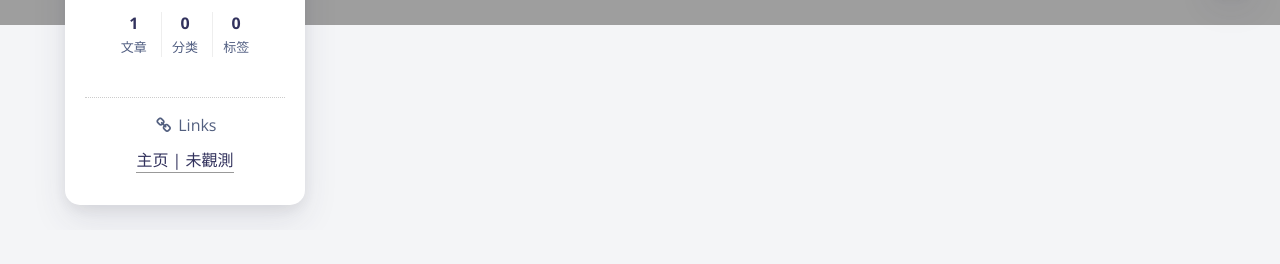
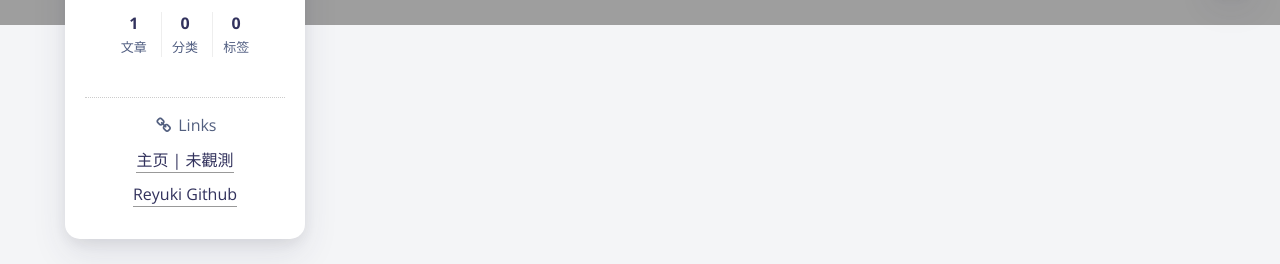
Before and after one commit to Nathorhana/Reyuki, a plain HTML site: page index.html in a window 1280 px wide. Shown: the part 775-1039 px from the top of the page. Before the commit the page ends 1005 px from the top, so only its background shows below. Drawn offline with nearby package versions, Linux system fonts and the light colour scheme; some packages are replaced by stand-ins of ours; a script that the page names is missing.

Commit message:
Site updated: 2023-07-07 03:50:36

```diff
--- a/index.html
+++ b/index.html
@@ -504,6 +504,10 @@
 													<a href='https://xuanyo.net' rel='noopener' target='_blank'>主页 | 未觀測</a>
 												</li>
 
+												<li class='site-friend-links-item'>
+													<a href='https://github.com/Nathorhana/Reyuki' rel='noopener' target='_blank'>Reyuki Github</a>
+												</li>
+
 										</ul>
 									</div>
 
```
Also changed, not shown: 2023/07/06/Reyuki/index.html (+4 -0 lines), archives/2023/07/index.html (+4 -0 lines), archives/2023/index.html (+4 -0 lines), archives/index.html (+4 -0 lines).
